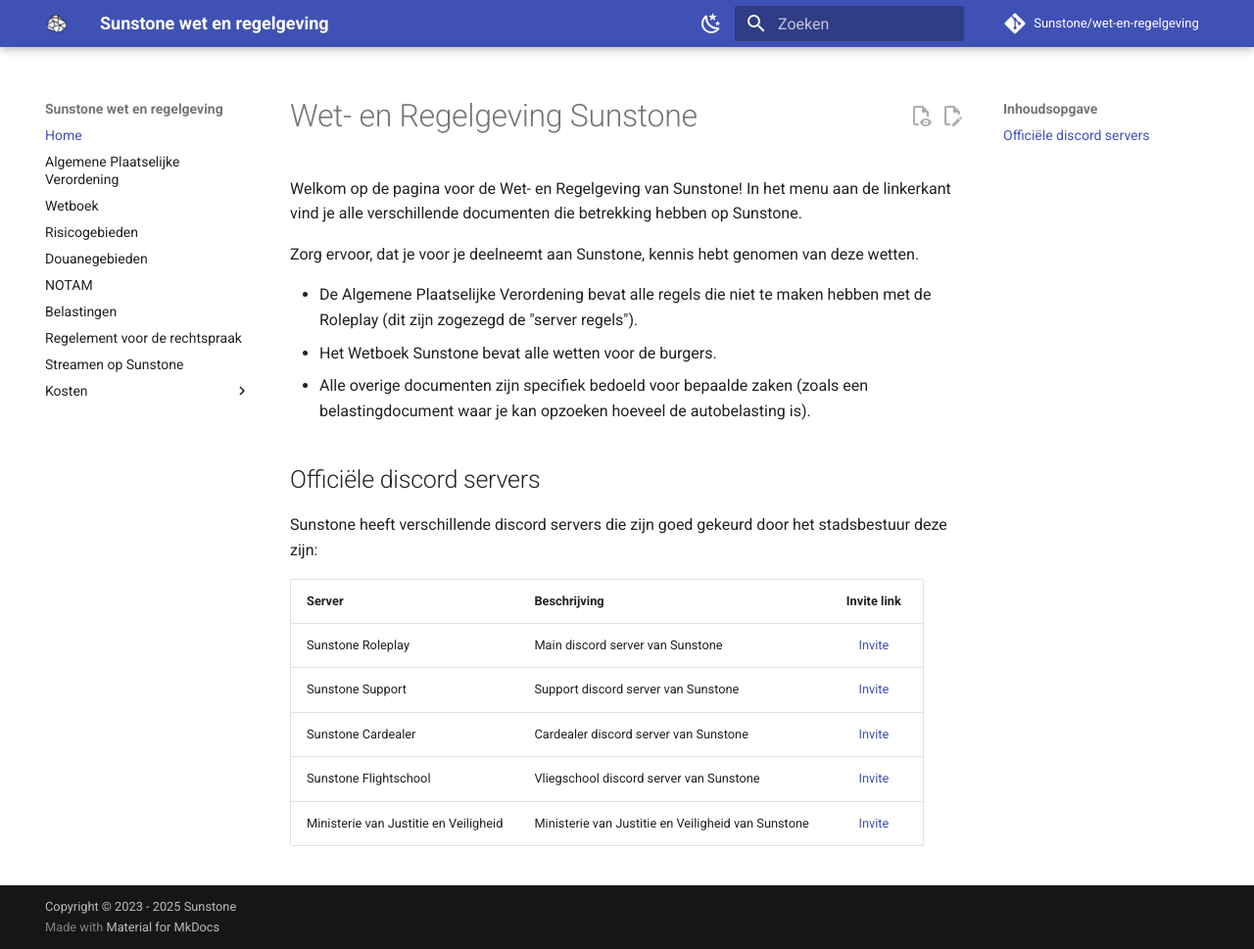
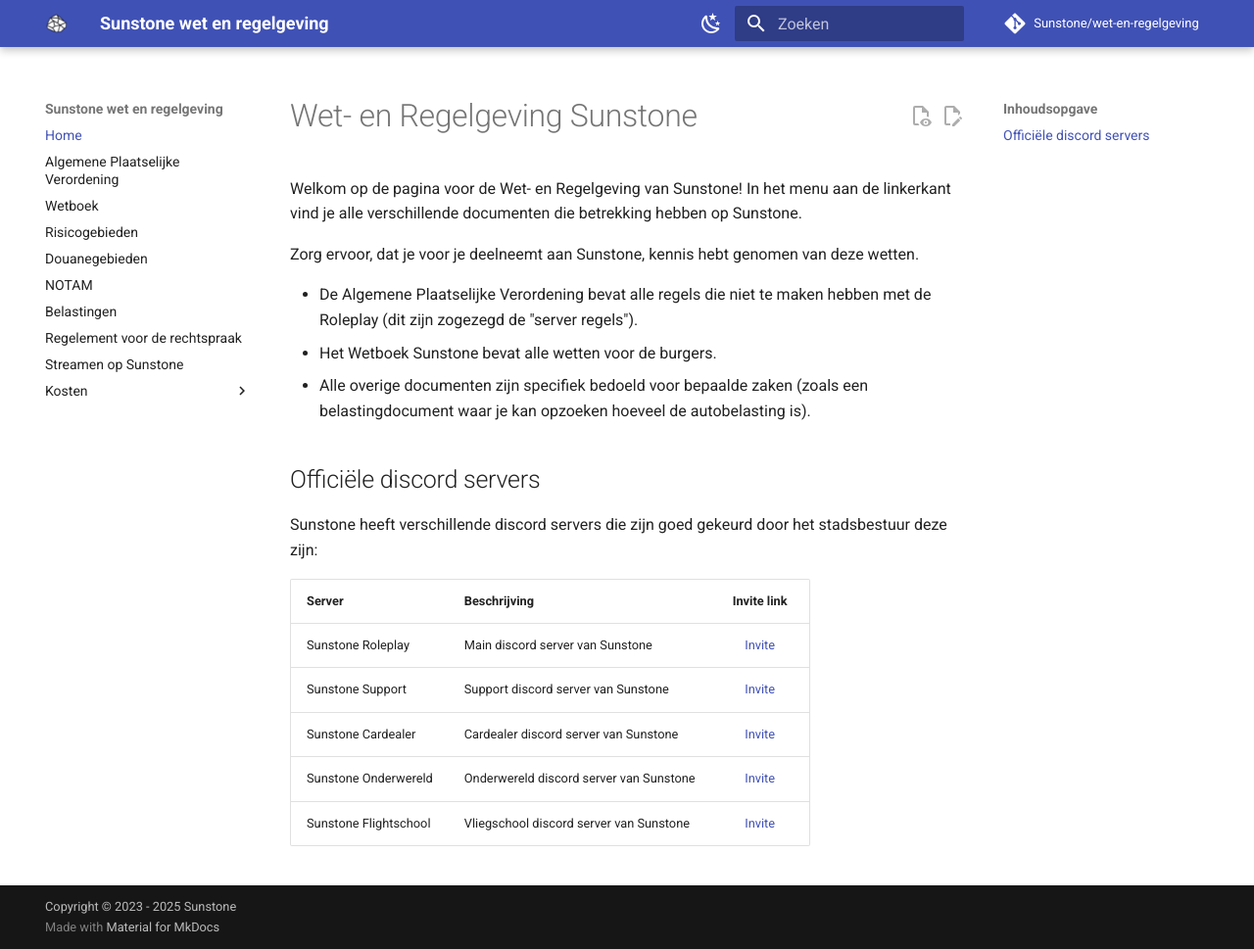
Before and after one commit to silentsources/wtsapv, an MkDocs documentation site: the page built from docs/index.md, in a window 1280 px wide and 969 px high. Shown: the whole window at 98% size. Built offline with MkDocs 1.6.1 and Material for MkDocs 9.7.7, drawn with Linux system fonts in a browser that asks for light colours; comment, search, counter and statistics services are not loaded.

Commit message:
Update index.md

```diff
--- a/docs/index.md
+++ b/docs/index.md
@@ -16,7 +16,7 @@
 | Server | Beschrijving | Invite link |
 |---|---|:---:|
 |Sunstone Roleplay| Main discord server van Sunstone | [Invite](https://discord.gg/sunstonerp) |
-|Sunstone Support| Support discord server van Sunstone | [Invite](https://discord.gg/uQ9jGA93yC) |
-|Sunstone Cardealer| Cardealer discord server van Sunstone | [Invite](https://discord.gg/UcCG2kn) |
-|Sunstone Flightschool| Vliegschool discord server van Sunstone | [Invite](https://discord.gg/JMrvTrZqcz) |
-|Ministerie van Justitie en Veiligheid| Ministerie van Justitie en Veiligheid van Sunstone | [Invite](https://discord.gg/KPTt4ce5nw) |
+|Sunstone Support| Support discord server van Sunstone | [Invite](https://discord.gg/AFG9X2Chxw) |
+|Sunstone Cardealer| Cardealer discord server van Sunstone | [Invite](https://discord.gg/ScpB9jyheS) |
+|Sunstone Onderwereld| Onderwereld discord server van Sunstone | [Invite](https://discord.gg/h7qK55cDFS) |
+|Sunstone Flightschool| Vliegschool discord server van Sunstone | [Invite](https://discord.gg/Nfn2mwSKTh) |
```
